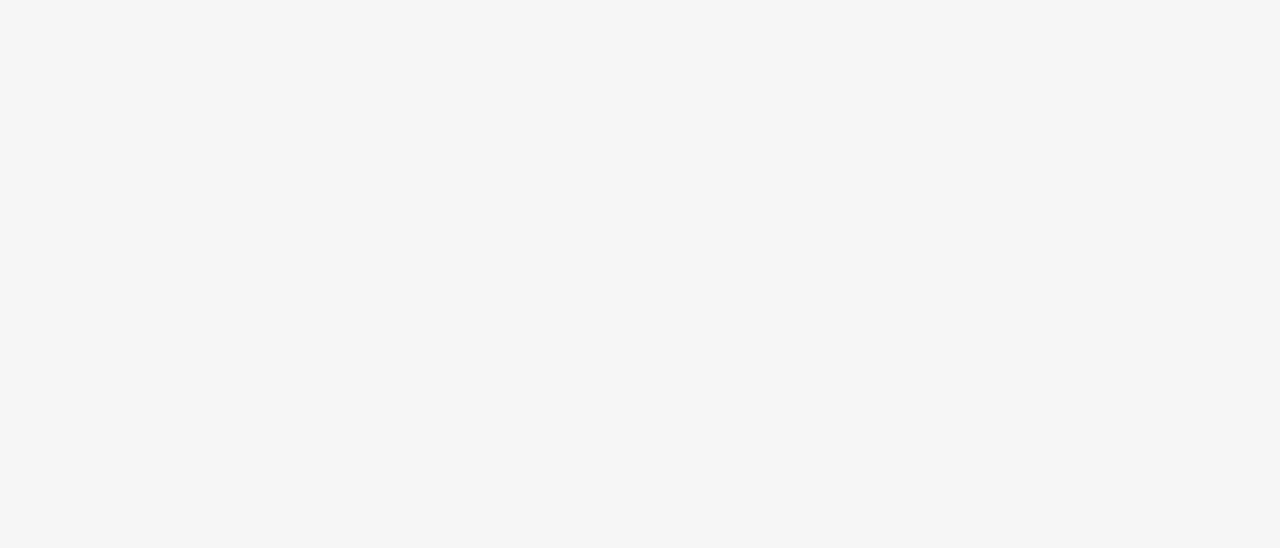
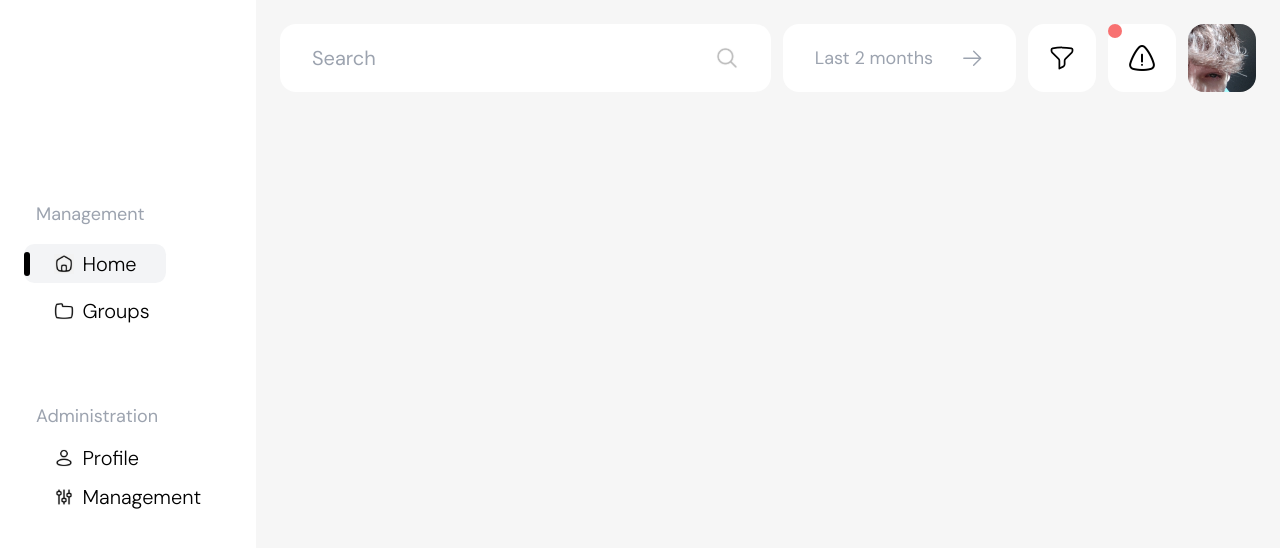
Before and after one commit to L50N/security-dashboard, a Nuxt app in the folder firewall-dashboard/: page /groups in a window 1280 px wide. Shown: the top 548 px of the page. Built offline with nearby package versions, Linux system fonts and the light colour scheme.

Commit message:
+ created groups site

```diff
--- a/firewall-dashboard/pages/groups.vue
+++ b/firewall-dashboard/pages/groups.vue
@@ -3,7 +3,14 @@
 </script>
 
 <template>
+  <!-- NEEDED COMPONENTS -->
+  <sitebar />
+  <navbar />
 
+  <!-- CONTENT COMPONENTS -->
+  <div class="ml-64">
+
+  </div>
 </template>
 
 <style scoped>
```
Also changed, not shown: firewall-dashboard/components/groups/dhbcontent.vue (added, +11 -0 lines).
